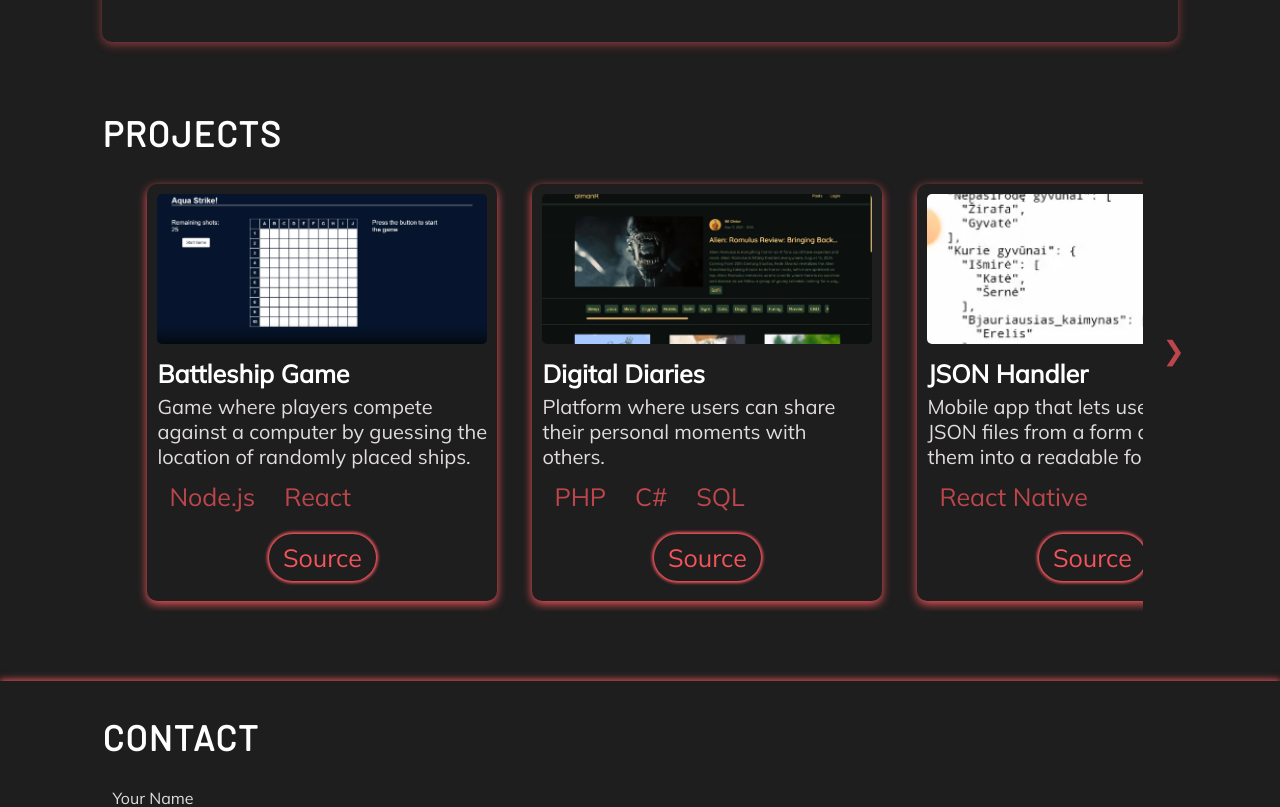
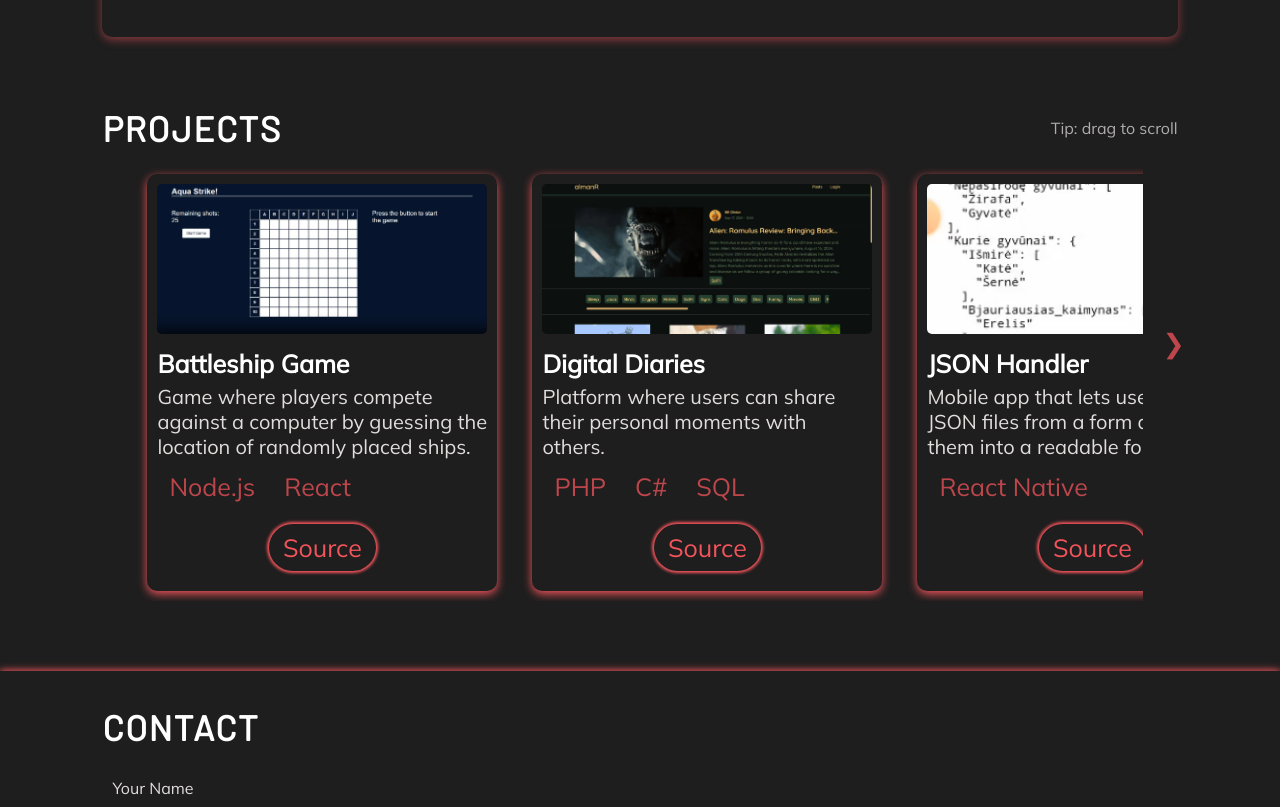
Before and after one commit to A-Kederys/Portfolio, a React (Vite) app: page / in a window 1280 px wide. Shown: the part 1080-1887 px from the top of the page. Built offline with nearby package versions, Linux system fonts and the light colour scheme; some icons are missing.

Commit message:
Added tip for project dragging, minor contact and profile changes

```diff
--- a/src/components/Contact/Contact.module.css
+++ b/src/components/Contact/Contact.module.css
@@ -36,7 +36,7 @@ footer {
 .links {
     display: flex;
     list-style: none;
-    gap: 35px;
+    gap: 10%;
     width: 50%;
     height: 20vw;
     justify-content: center;
@@ -66,6 +66,8 @@ footer {
     flex-direction: column;
     gap: 15px;
     width: 50%;
+    max-width: 700px; /* Half of 1500px */
+    align-self: center;
 }
 
 .input, .textarea {
@@ -159,6 +161,7 @@ footer {
 
     .form {
         width: 66%;
+        align-self: flex-start;
     }
 
     .container h2 {
@@ -170,6 +173,7 @@ footer {
         flex-direction: row;
         align-self: center;
         height: 15vh;
+        gap: 20%;
     }
 
     .link img {
--- a/src/components/Profile/Profile.module.css
+++ b/src/components/Profile/Profile.module.css
@@ -20,7 +20,7 @@
 
 .title {
     align-self: flex-start;
-    font-size: 40px;
+    font-size: 42px;
     font-weight: 500;
     margin-bottom: 10px;
     font-family: var(--font-barlow);
@@ -54,7 +54,7 @@
 }
 
 .profileImg {
-    width: 33%;
+    max-width: 33%;
     border-radius: 50%;
     box-shadow: 0 5px 10px 0  var(--color-secondary-d50);
     margin: 20px 0;
--- a/src/components/Projects/Projects.jsx
+++ b/src/components/Projects/Projects.jsx
@@ -15,6 +15,8 @@ function Projects() {
     const [scrollLeftStart, setScrollLeftStart] = useState(0);
     const [startX, setStartX] = useState(0);
     const [isSnapping, setIsSnapping] = useState(true);
+    const [showTip, setShowTip] = useState(true);
+    const tipTimeoutRef = useRef(null);
 
     const scrollLeft = () => {
         setIsSnapping(true);
@@ -74,6 +76,10 @@ function Projects() {
         setScrollLeftStart(scrollRef.current.scrollLeft);
         setIsSnapping(false);
         scrollRef.current.style.scrollBehavior = 'auto';
+
+        tipTimeoutRef.current = setTimeout(() => {
+            setShowTip(false);
+        }, 350);
     };
 
     const handleMouseMove = (e) => {
@@ -86,6 +92,8 @@ function Projects() {
     const handleMouseUp = () => {
         setIsDragging(false);
 
+        clearTimeout(tipTimeoutRef.current);
+
         const projectWidth = 350 + 35;
         const scrollPosition = scrollRef.current.scrollLeft;
         const nearestSnapPosition = Math.round(scrollPosition / projectWidth) * projectWidth;
@@ -95,6 +103,7 @@ function Projects() {
 
     const handleMouseLeave = () => {
         setIsDragging(false);
+        clearTimeout(tipTimeoutRef.current);
     };
 
     useEffect(() => {
@@ -121,7 +130,12 @@ function Projects() {
 
   return (
     <section className={styles.container} id="Projects">
-        <h2 className={styles.title}>Projects</h2>
+        <div className={styles.titleWrap}>
+            <h2 className={styles.title}>Projects</h2>
+            <p className={`${styles.tip} ${!showTip ? styles.tipHidden : ''}`}>
+                Tip: drag to scroll
+            </p>
+        </div>
         {!atStart && (
                 <button className={styles.leftArrow} onClick={scrollLeft}>
                     &#10094;
--- a/src/components/Projects/Projects.module.css
+++ b/src/components/Projects/Projects.module.css
@@ -10,9 +10,25 @@
     font-size: 35px;
     font-weight: 600;
     letter-spacing: 1.5px;
-    margin-bottom: 20px;
     text-transform: uppercase;
     font-family: var(--font-barlow);
+}
+
+.titleWrap {
+    display: flex;
+    color: var(--color-text);
+    justify-content: space-between;
+    align-items: center;
+}
+
+.tip {
+    opacity: 0.75;
+    transition: 0.5s ease;
+}
+
+.tipHidden {
+    opacity: 0;
+    visibility: hidden;
 }
 
 .projects {
```
